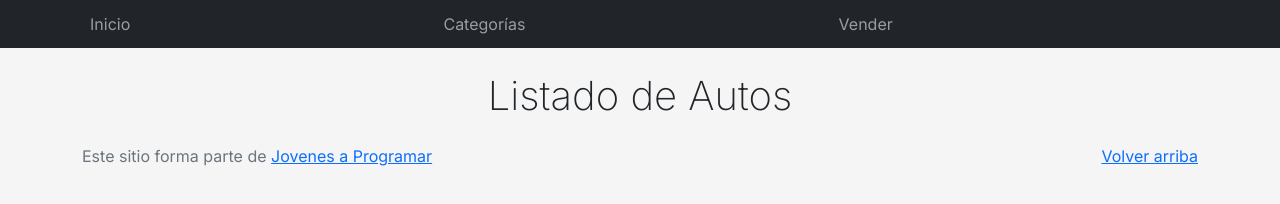
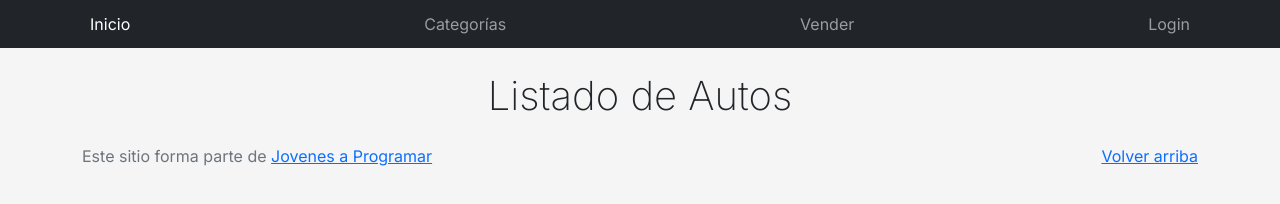
Before and after one commit to stefi1211/Proyecto_Final, a plain HTML site: page products.html in a window 1280 px wide. Drawn offline with Linux system fonts and the light colour scheme; no server answers.

Commit message:
listado de autos

```diff
--- a/products.html
+++ b/products.html
@@ -24,7 +24,7 @@
       <div class="collapse navbar-collapse" id="navbarNav">
         <ul class="navbar-nav w-100 justify-content-between">
           <li class="nav-item">
-            <a class="nav-link" href="index.html">Inicio</a>
+            <a class="nav-link active" href="index.html">Inicio</a>
           </li>
           <li class="nav-item">
             <a class="nav-link" href="categories.html">Categorías</a>
@@ -33,6 +33,7 @@
             <a class="nav-link" href="sell.html">Vender</a>
           </li>
           <li class="nav-item">
+            <a class="nav-link" href="login.html">Login</a>
           </li>
         </ul>
       </div>
```
